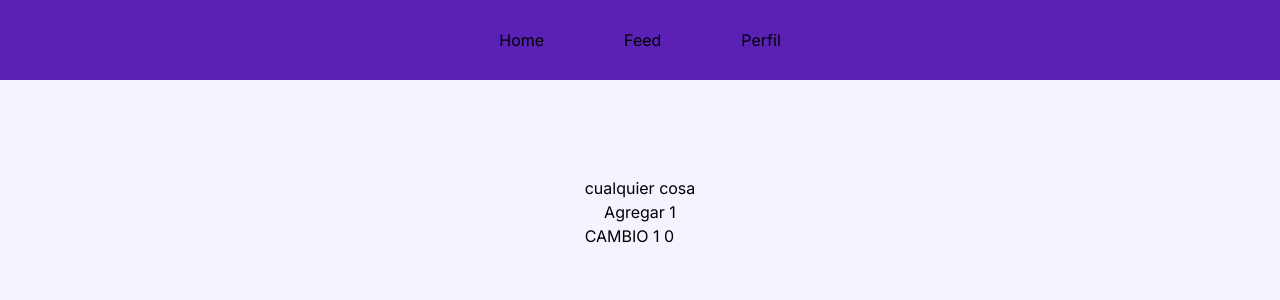
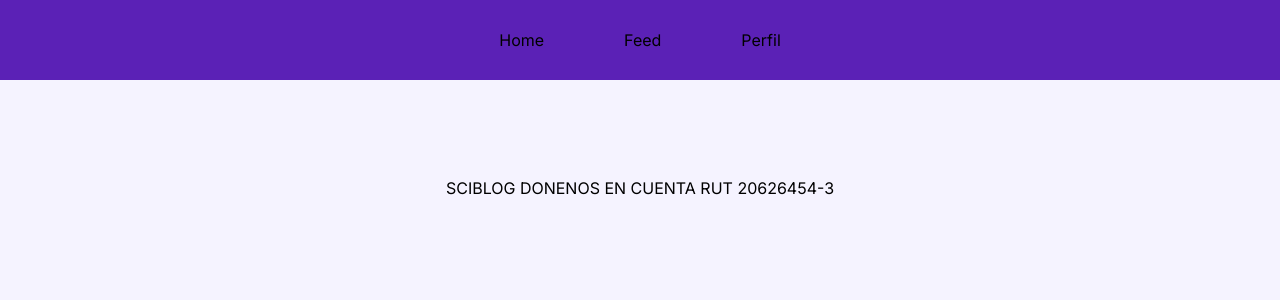
Before and after one commit to olawas/sciblog, a Next.js app: page / in a window 1280 px wide. Shown: the top 300 px of the page. Built offline with nearby package versions, Linux system fonts and the light colour scheme.

Commit message:
version para revisar 0.1
XD

```diff
--- a/src/app/cosito/page.js
+++ /dev/null
@@ -1,11 +0,0 @@
-
-const Page  = (  ) => {
-  return(
-    <div>
-      Esta es la pagina cosito
-    </div>
-
-  )
-}
-
-export default Page;
--- a/src/app/page.js
+++ b/src/app/page.js
@@ -19,14 +19,7 @@
   return (
     <main className="flex min-h-screen flex-col items-center justify-between p-24">
       <div className='text-black flex flex-col'>
-        cualquier cosa
-        <button onClick={()=>setNum(num+1) }>Agregar 1</button>
-        <div>
-          CAMBIO 1 {num}
-        </div>
-        {
-          arregloComponents
-        }
+        SCIBLOG DONENOS EN CUENTA RUT 20626454-3
       </div>
     </main>
   )
```
